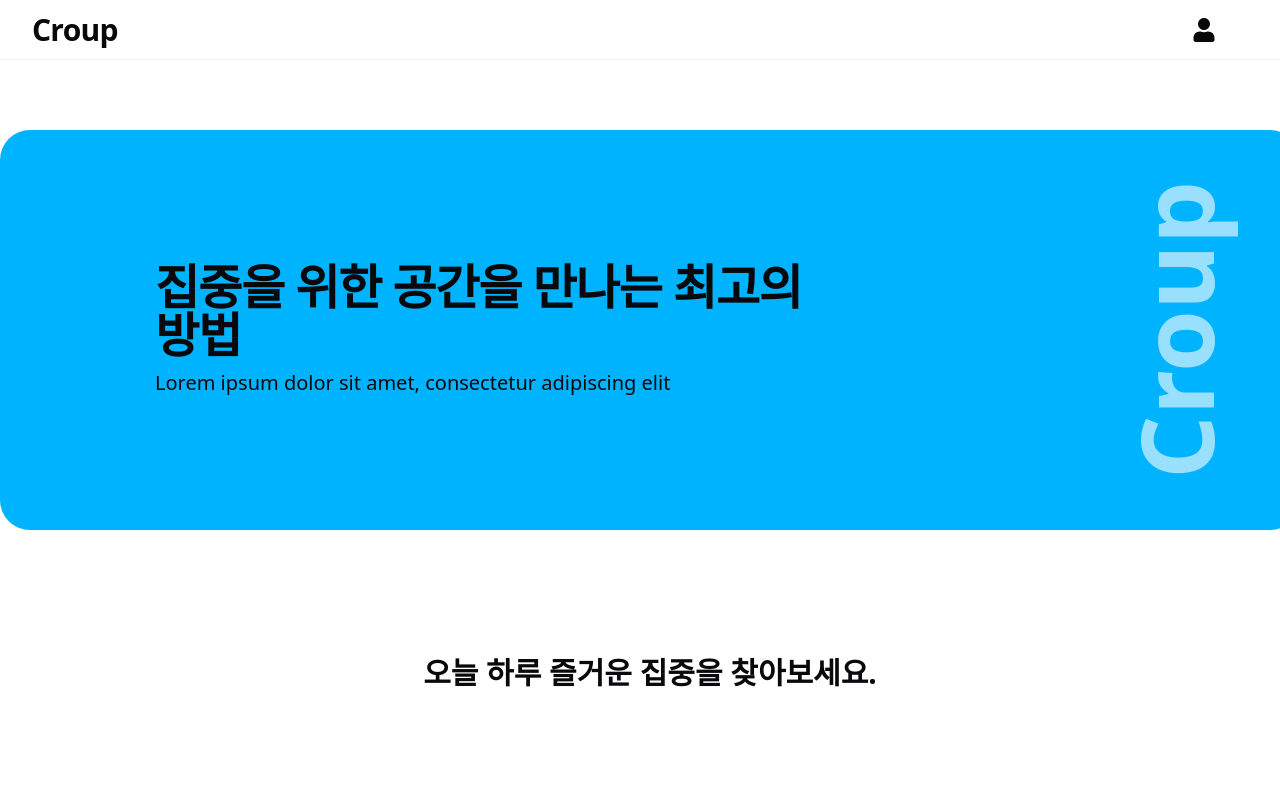
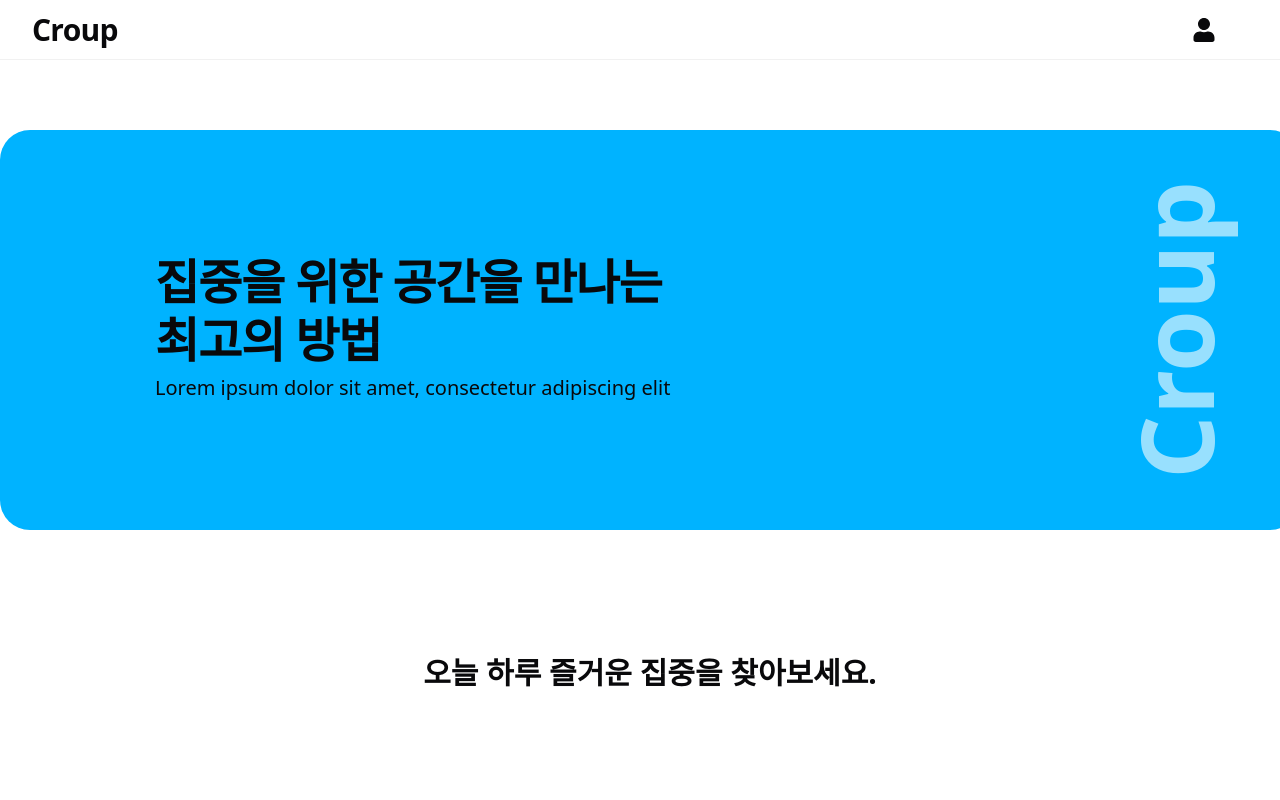
Before and after one commit to programmers-Y2J/CROUP-frontEnd, a React (Create React App) app: page / in a window 1280 px wide. Shown: the top 800 px of the page. Built offline with nearby package versions, Linux system fonts and the light colour scheme; no server answers.

Commit message:
CSS:글자 엔터

```diff
--- a/src/components/Home/HeaderComponent.jsx
+++ b/src/components/Home/HeaderComponent.jsx
@@ -63,7 +63,8 @@ function HeaderComponent() {
     <HeaderContainer>
       <MiddleWrapper>
         <TextWrapper>
-          <TypographyH1>집중을 위한 공간을 만나는 최고의 방법</TypographyH1>
+          <TypographyH1>집중을 위한 공간을 만나는</TypographyH1>
+          <TypographyH1>최고의 방법</TypographyH1>
           <p className="text-xl">Lorem ipsum dolor sit amet, consectetur adipiscing elit</p>
         </TextWrapper>
         <h1>Croup</h1>
```
